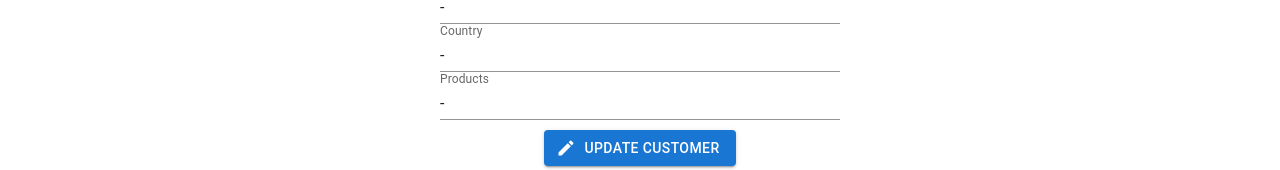
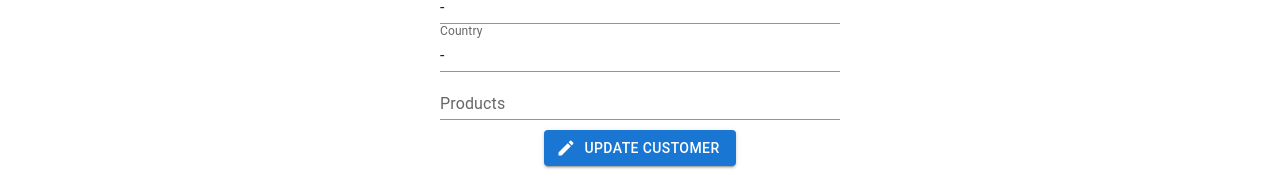
Before and after one commit to zeal-pk/DPP-Client, a Next.js app: page /admin/updateCustomer/1 in a window 1280 px wide. Shown: the part 476-646 px from the top of the page. Built offline with nearby package versions, Linux system fonts and the light colour scheme; no server answers.

Commit message:
All API Endpoints Protected

```diff
--- a/src/app/admin/updateCustomer/[customerId]/page.js
+++ b/src/app/admin/updateCustomer/[customerId]/page.js
@@ -18,7 +18,7 @@ export default function UpdateCustomer({ params }) {
   let [city, setCity] = useState("-");
   let [state, setState] = useState("-");
   let [country, setCountry] = useState("-");
-  let [products, setProducts] = useState("-");
+  let [products, setProducts] = useState([]);
 
   async function handleGetCustomerData() {
     let prods = [];
@@ -26,18 +26,7 @@ export default function UpdateCustomer({ params }) {
       .get(`http://localhost:9000/getCustomer/${custId}`)
       .then((response) => {
         setCustomerDetails(response.data.name);
-        // console.log(response.data);
         return response.data;
-        // setCustomerName(customerDetails.name);
-        // setCustomerId(customerDetails.id);
-        // setLogoUrl(customerDetails.logoUrl);
-        // setDescription(customerDetails.descreption);
-        // setAddressL1(customerDetails.addressL1);
-        // setAddressL2(customerDetails.addressL1);
-        // setCity(customerDetails.city);
-        // setState(customerDetails.state);
-        // setCountry(customerDetails.country);
-        // setProducts(customerDetails.products);
       });
     setCustomerName(response.name);
     setCustomerId(response.id);
@@ -53,6 +42,7 @@ export default function UpdateCustomer({ params }) {
       prods.push(response.products[i].productId);
     }
     setProducts(prods);
+    // console.log(products);
   }
 
   async function handleUpdateCustomer(newCustomerData) {
@@ -175,7 +165,14 @@ export default function UpdateCustomer({ params }) {
             variant="standard"
             value={products}
             onChange={(e) => {
-              setProducts(e.target.value);
+              let value = e.target.value;
+              let prod = value.split(",");
+              // for (let i = 0; i < response.products.length; i++) {
+              //   prods.push(response.products[i].productId);
+              // }
+              setProducts(prod);
+              // setProducts(e.target.value);
+              console.log(value);
             }}
           />
         </section>
@@ -184,7 +181,7 @@ export default function UpdateCustomer({ params }) {
             variant="contained"
             startIcon={<EditIcon />}
             onClick={() => {
-              let productArray = products.split(",");
+              let productArray = products;
               let prods = [];
               for (let i = 0; i < productArray.length; i++) {
                 let prod = { productId: productArray[i], templateId: "" };
@@ -202,7 +199,6 @@ export default function UpdateCustomer({ params }) {
                 country: country,
                 products: prods,
               };
-              // console.log(newCustomerData);
               handleUpdateCustomer(newCustomerData);
             }}
           >
```
